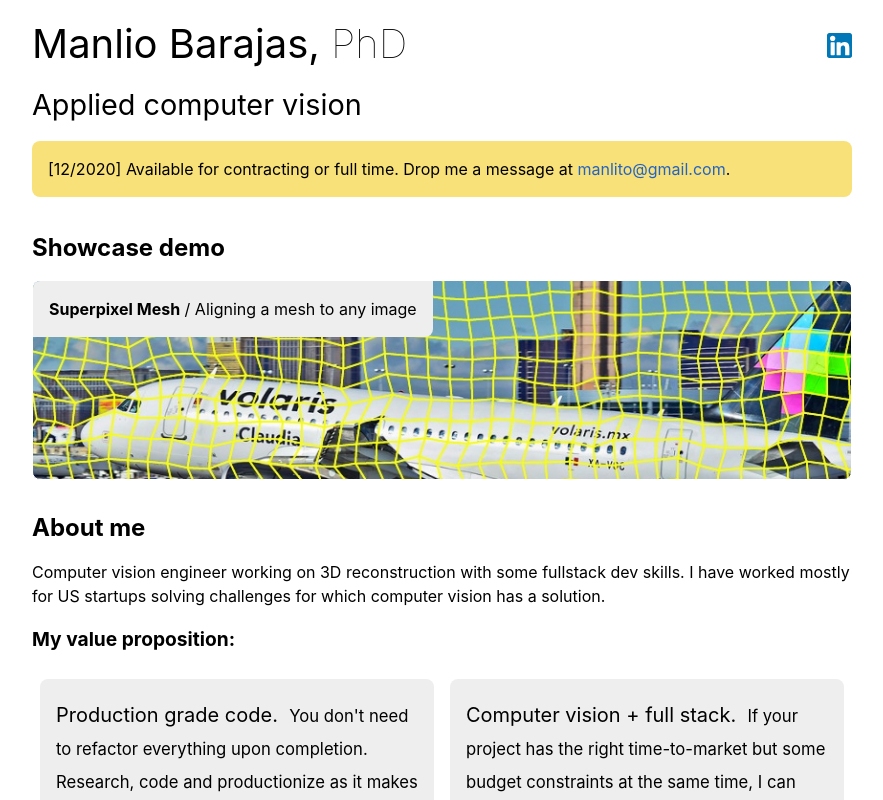
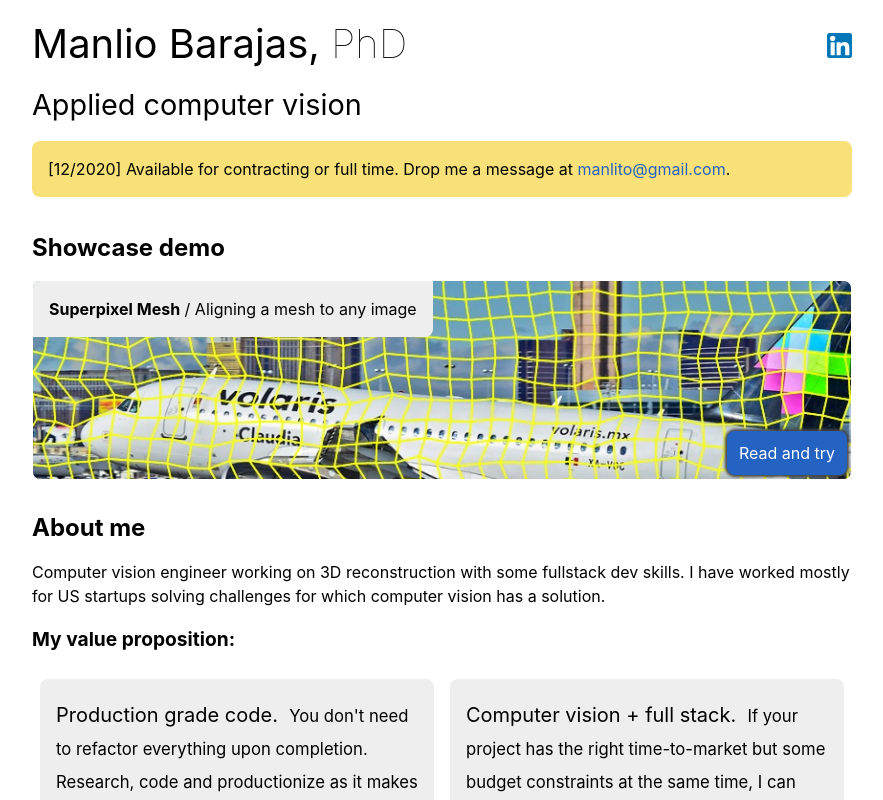
Before and after one commit to manlito/manlio-mx, a Next.js app: page / in a window 1280 px wide. Shown: the top 800 px of the page, without its empty margins (198-1081 px from the left). Built offline with nearby package versions, Linux system fonts and the light colour scheme.

Commit message:
Add button to home banner

```diff
--- a/pages/index.js
+++ b/pages/index.js
@@ -36,6 +36,9 @@
               }}
               href="/projects/superpixel-mesh">
               <span><b>Superpixel Mesh</b> / Aligning a mesh to any image</span>
+              <div className={styles['go-button']}>
+                <button>Read and try</button>
+              </div>
             </a>
 
             <div>
--- a/styles/Home.module.css
+++ b/styles/Home.module.css
@@ -86,6 +86,15 @@
   background-color: #eeeeee;
   color: black;
 }
+.showcase .go-button {
+  margin: auto 0.25rem 0.25rem auto;
+  flex-grow: 1;
+  text-align: right;
+}
+
+.showcase .go-button button {
+  box-shadow: 0 0 3px 2px #444444;
+}
 
 .showcase:hover,
 .showcase:focus,
--- a/styles/globals.css
+++ b/styles/globals.css
@@ -41,6 +41,7 @@
 button {
   font-family: inherit;
   font-size: 1rem;
+  white-space: nowrap;
   border-radius: 8px;
   border-width: 0px;
   padding: 0.75rem ;
```
